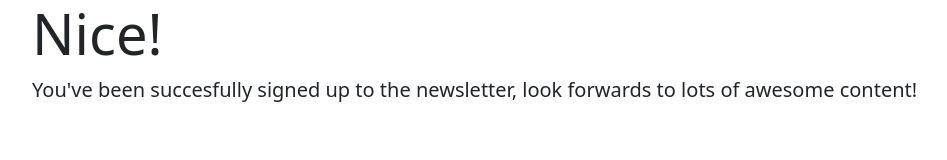
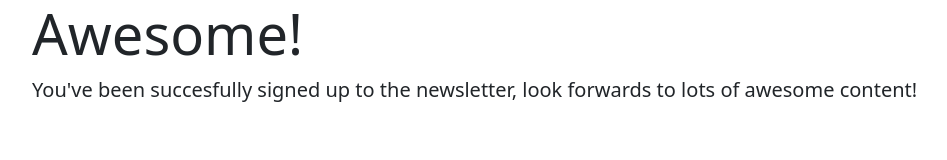
Before and after one commit to VadymFES/Newsletter-Signup, a website: page success.html in a window 1280 px wide. Shown: the whole page, without its empty margins (50-997 px from the left). Drawn offline with nearby package versions, Linux system fonts and the light colour scheme.

Commit message:
cahnged success page h1

```diff
--- a/success.html
+++ b/success.html
@@ -12,7 +12,7 @@
 
     <div class="jumbotron jumbotron-fluid">
         <div class="container">
-          <h1 class="display-4">Nice!</h1>
+          <h1 class="display-4">Awesome!</h1>
          <p class="lead">You've been succesfully signed up to the newsletter, look forwards to lots of awesome content!</p>
         </div>
 
```
Also changed, not shown: 1 other file.
